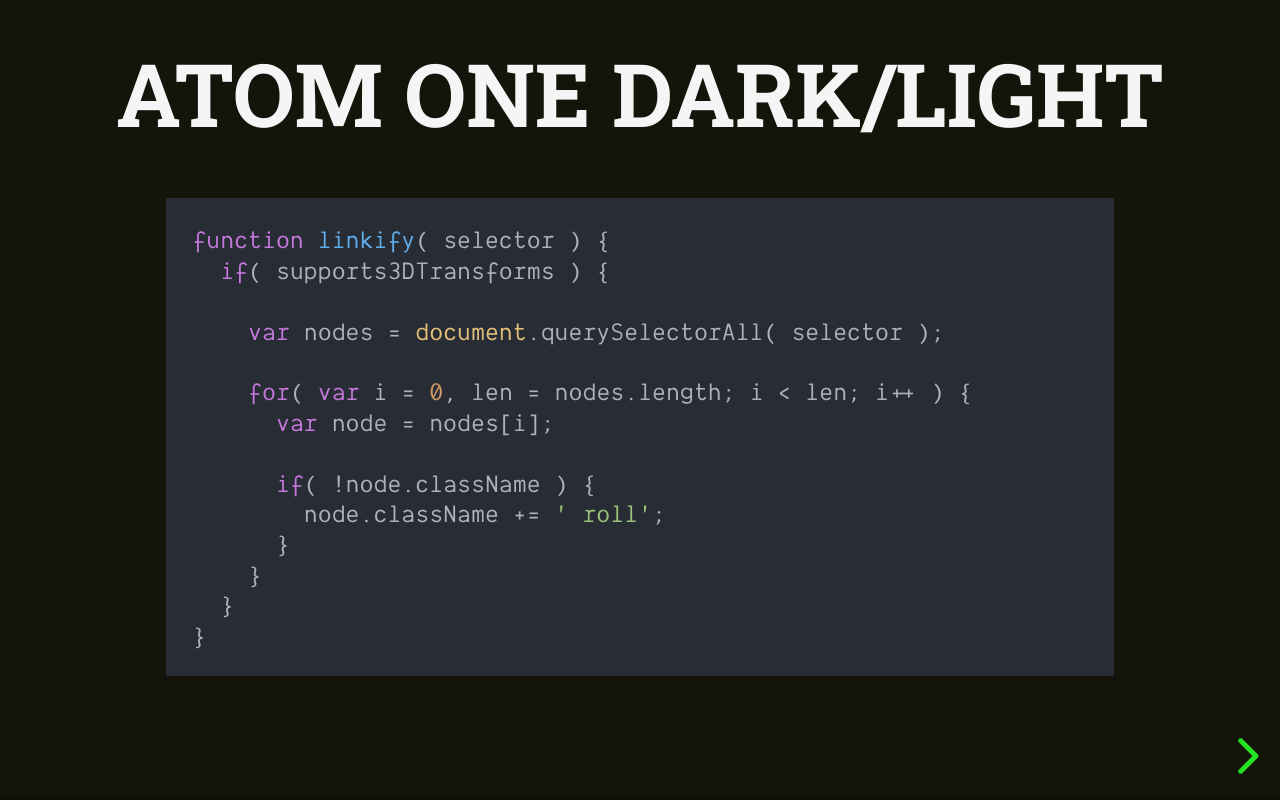
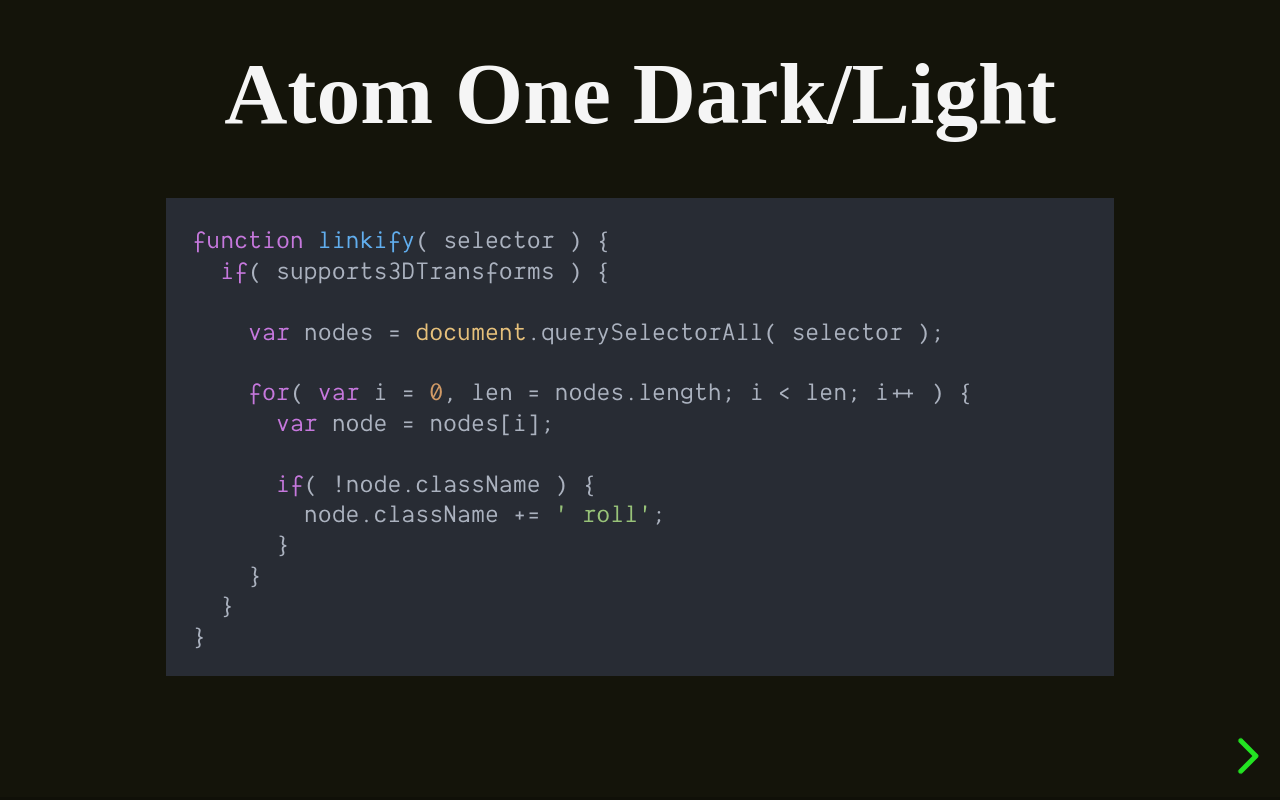
Before and after one commit to coltborg/reusable-vue.js-components-talk, a website: page index.html in a window 1280 px wide. Drawn offline with Linux system fonts and the light colour scheme.

Commit message:
Add spectral, but not deciding to remove Roboto Slab yet

```diff
--- a/css/theme/source/dark-light.scss
+++ b/css/theme/source/dark-light.scss
@@ -14,7 +14,8 @@
 // Include theme-specific fonts
 // @import url(../../lib/font/source-sans-pro/source-sans-pro.css);
 @import url(../../lib/font/dank-mono/dank-mono.css);
-@import url('https://fonts.googleapis.com/css?family=Roboto+Slab:400,700');
+// @import url('https://fonts.googleapis.com/css?family=Roboto+Slab:400,700');
+@import url('https://fonts.googleapis.com/css?family=Spectral:800,800i');
 
 // Link to contrast table
 // http://contrast-grid.eightshapes.com/?background-colors=&foreground-colors=%23ffffff%2C%20White%0D%0A%23f5f5f5%2C%20White%20Smoke%0D%0A%23e6e6e6%2C%20Seashell%0D%0A%23DDDDDD%2C%20Gainsboro%0D%0A%23cacac8%2C%20Alto%0D%0A%23888888%2C%20Stack%0D%0A%23404040%2C%20Charcoal%0D%0A%2314140a%2C%20Green%20Waterloo%0D%0A%233131fc%2C%20Palatinate%20Blue%0D%0A%23dcddf4%2C%20Quartz%0D%0A%23fd26fd%2C%20Fuchsia%0D%0A%23f6c7f6%2C%20Brilliant%20Lavender%0D%0A%23fdfd26%2C%20Lazer%20Lemon%0D%0A%2326fd26%2C%20Electric%20Lime%0D%0A%0D%0A&es-color-form__tile-size=compact
@@ -65,11 +66,12 @@ $selectionBackgroundColor: var(--selection-background-color);
 
 $mainFontSize: 42px;
 $mainFont: 'dm', sans-serif;
-$headingFont: 'Roboto Slab', serif;
+// $headingFont: 'Roboto Slab', serif;
+$headingFont: 'Spectral', serif;
 $headingTextShadow: none;
 $headingLetterSpacing: 1.1;
-$headingTextTransform: uppercase;
-$headingFontWeight: 700;
+$headingTextTransform: initial;
+$headingFontWeight: 800;
 
 $heading1Size: 1.9em;
 $heading2Size: 1.6em;
```
Also changed, not shown: css/theme/dark-light.css.
